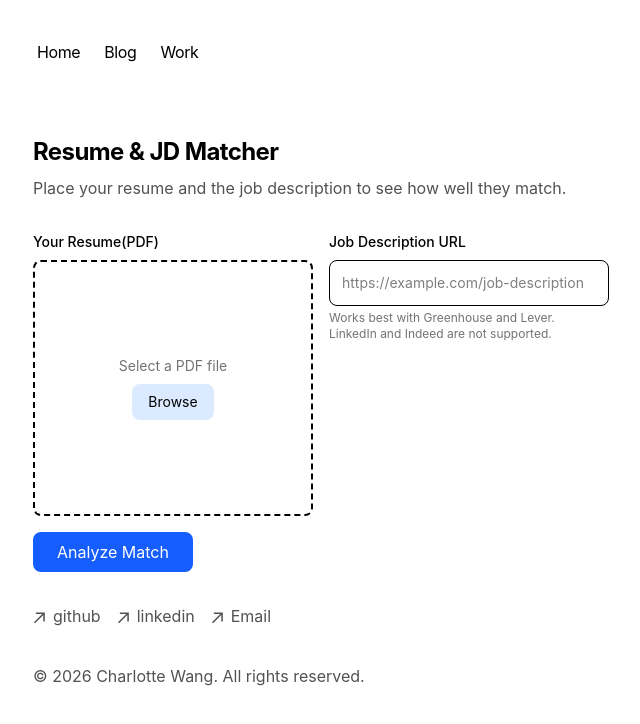
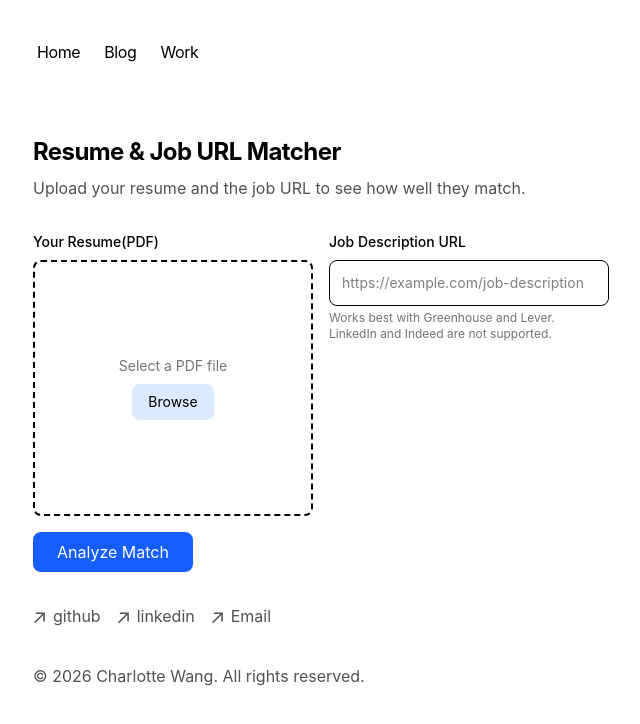
Before and after one commit to CharlotteYW/my-portfolio, a Next.js app: page /resume-matcher in a window 1280 px wide. Shown: the top 724 px of the page, without its empty margins (319-959 px from the left). Built offline with nearby package versions, Linux system fonts and the light colour scheme.

Commit message:
fix some error and it works in production

```diff
--- a/app/resume-matcher/page.tsx
+++ b/app/resume-matcher/page.tsx
@@ -42,10 +42,10 @@ export default function ResumeMatcher() {
     return (
         <section>
             <h1 className="font-bold text-2xl mb-2 tracking-tight">
-                Resume & JD Matcher
+                Resume & Job URL Matcher
             </h1>
             <p className="text-neutral-600 dark:text-neutral-400 mb-8">
-                Place your resume and the job description to see how well they match.
+                Upload your resume and the job URL to see how well they match.
             </p>
                 <div className="grid grid-cols-1 md:grid-cols-2 gap-4 mb-4">
                 <div>
```
